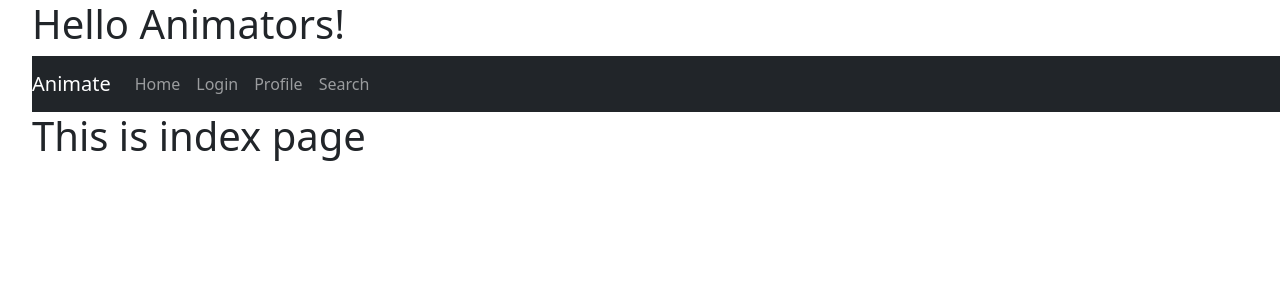
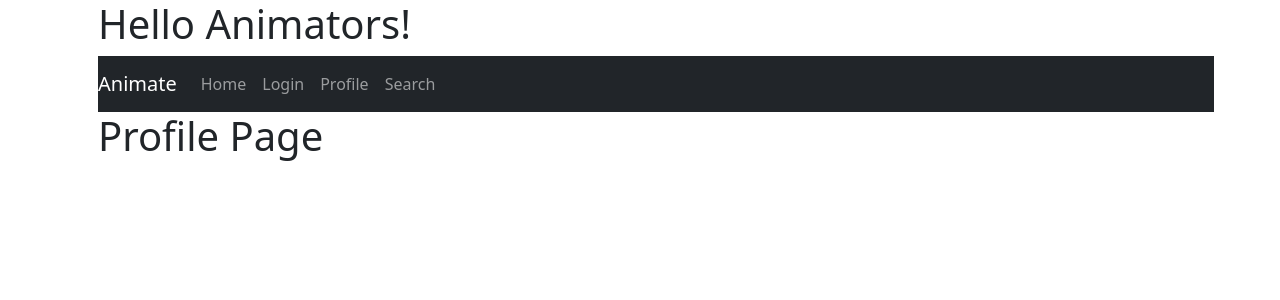
Before and after one commit to shesings/anime-project-frontend-web-app, a React (Create React App) app: page /profile in a window 1280 px wide. Shown: the top 300 px of the page. Built offline with nearby package versions, Linux system fonts and the light colour scheme.

Commit message:
Set up foundation of pages, routes and nav bar linked

```diff
--- a/package.json
+++ b/package.json
@@ -10,6 +10,8 @@
     "bootstrap-icons": "^1.10.2",
     "react": "^18.2.0",
     "react-dom": "^18.2.0",
+    "react-router": "^6.4.4",
+    "react-router-dom": "^6.4.4",
     "react-scripts": "5.0.1",
     "web-vitals": "^2.1.4"
   },
--- a/src/App.js
+++ b/src/App.js
@@ -1,14 +1,30 @@
 import React from 'react';
 import Animate from "./animate/index.js";
 import NavigationBar from "./animate/navigation-bar/index.js";
+import Profile from "./animate/profile/index.js";
+import Search from "./animate/search/index.js";
+import Login from "./animate/login/index.js";
+import {BrowserRouter} from "react-router-dom";
+import {Routes, Route} from "react-router";
 
 function App() {
   return (
-      <div>
-        <h1>Hello Animators!</h1>
-          <NavigationBar/>
-          <Animate/>
-      </div>
+      <BrowserRouter>
+          <div className="container">
+            <h1>Hello Animators!</h1>
+              <NavigationBar/>
+              <Routes>
+                  <Route index
+                         element={<Animate/>}/>
+                  <Route path="/profile"
+                         element={<Profile/>}/>
+                  <Route path="/search"
+                         element={<Search/>}/>
+                  <Route path="/login"
+                         element={<Login/>}/>
+              </Routes>
+          </div>
+      </BrowserRouter>
   );
 }
 
--- /dev/null
+++ b/src/animate/login/index.js
@@ -0,0 +1,9 @@
+import React from "react";
+const Login = () => {
+    return (
+        <div>
+            <h1>Login Page</h1>
+        </div>
+    );
+};
+export default Login;
--- a/src/animate/navigation-bar/index.css
+++ b/src/animate/navigation-bar/index.css
@@ -1,4 +1,4 @@
-.navbar {
+.navigation-style {
     padding-left: 16px;
     padding-right: 16px;
 }
--- a/src/animate/navigation-bar/index.js
+++ b/src/animate/navigation-bar/index.js
@@ -1,26 +1,22 @@
 import React from "react";
 import './index.css';
-const NavigationBar = (
-    {
-        active = 'home'
-    }
-) => {
+const NavigationBar = () => {
     return (
-        <nav class="navbar navbar-expand-lg navbar-dark bg-dark">
-            <a className="navbar-brand" href="#">Animate</a>
+        <nav className="navbar navigation-style navbar-expand-lg navbar-dark bg-dark">
+            <a className="navbar-brand" href="/">Animate</a>
             <div className="collapse navbar-collapse" id="navbarNav">
                 <ul className="navbar-nav">
                     <li className="nav-item active">
-                        <a className="nav-link" href="#">Home</a>
+                        <a className="nav-link" href="/">Home</a>
                     </li>
                     <li className="nav-item">
-                        <a className="nav-link" href="#">Login</a>
+                        <a className="nav-link" href="../login">Login</a>
                     </li>
                     <li className="nav-item">
-                        <a className="nav-link" href="#">Profile</a>
+                        <a className="nav-link" href="../profile">Profile</a>
                     </li>
                     <li className="nav-item">
-                        <a className="nav-link" href="#">Search</a>
+                        <a className="nav-link" href="../search">Search</a>
                     </li>
                 </ul>
             </div>
--- /dev/null
+++ b/src/animate/profile/index.js
@@ -0,0 +1,9 @@
+import React from "react";
+const Profile = () => {
+    return (
+        <div>
+            <h1>Profile Page</h1>
+        </div>
+    );
+};
+export default Profile;
--- /dev/null
+++ b/src/animate/search/index.js
@@ -0,0 +1,9 @@
+import React from "react";
+const Search = () => {
+    return (
+        <div>
+            <h1>Search Page</h1>
+        </div>
+    );
+};
+export default Search;
```
Also changed, not shown: 1 other file (tests, documents, lock files or other folders).
